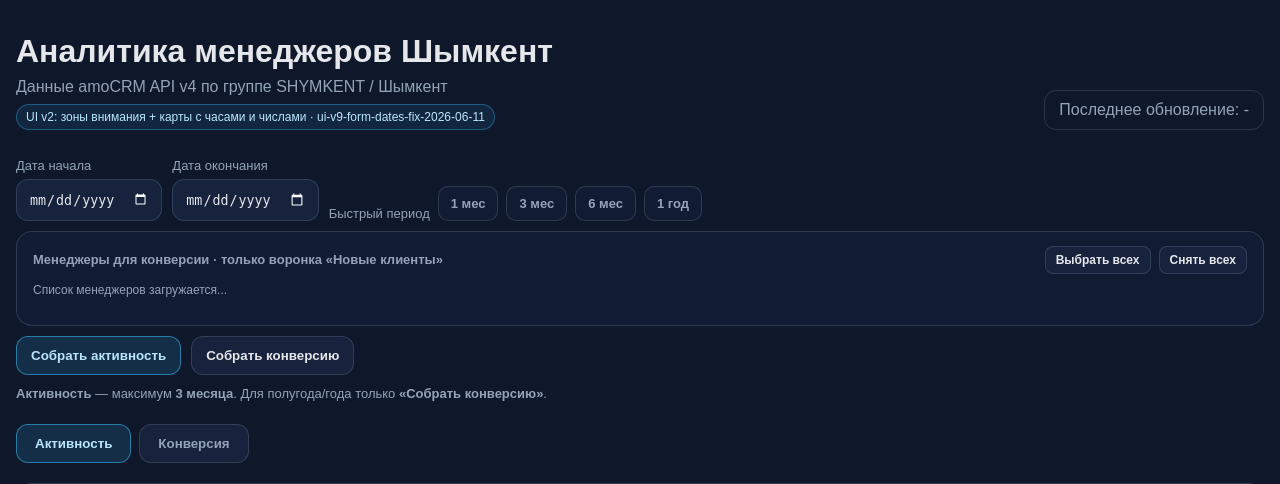
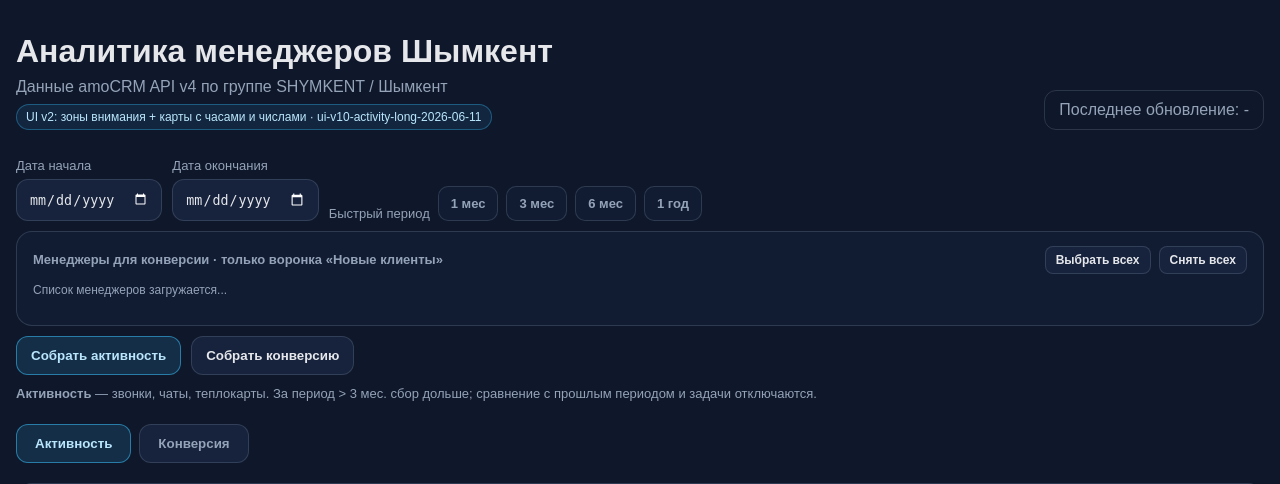
Before and after one commit to nurmansaip/amoan, a Flask app: page / in a window 1280 px wide. Shown: the top 484 px of the page. Run offline with Flask 3, Linux system fonts and the light colour scheme.

Commit message:
Разрешить сбор активности за длинные периоды.
Снят лимит 93 дня, помесячная загрузка и увеличенный таймаут для периодов > 3 мес.

Co-authored-by: Cursor <cursoragent@cursor.com>

```diff
--- a/analytics.py
+++ b/analytics.py
@@ -71,7 +71,7 @@ EVENTS_PAGE_LIMIT = 250
 LEADS_PAGE_LIMIT = 250
 TASKS_MAX_PERIOD_DAYS = 93
 PREVIOUS_PERIOD_MAX_DAYS = 93
-ACTIVITY_MAX_PERIOD_DAYS = 93
+ACTIVITY_SLOW_PERIOD_DAYS = 93
 METRIC_COLUMNS = [
     "Действия в amoCRM",
     "Звонки",
--- a/app.py
+++ b/app.py
@@ -12,7 +12,6 @@ from dotenv import load_dotenv
 from flask import Flask, Response, jsonify, redirect, render_template, request, url_for
 
 from analytics import (
-    ACTIVITY_MAX_PERIOD_DAYS,
     CUSTOM_PERIOD_KEY,
     build_activity_period_data,
     build_conversion_period_data,
@@ -30,7 +29,7 @@ BASE_DIR = Path(__file__).resolve().parent
 CACHE_PATH = Path(getenv("CACHE_PATH", "") or BASE_DIR / "dashboard_cache.json")
 APP_USERNAME = getenv("APP_USERNAME", "").strip()
 APP_PASSWORD = getenv("APP_PASSWORD", "").strip()
-APP_VERSION = getenv("APP_VERSION", "ui-v9-form-dates-fix-2026-06-11")
+APP_VERSION = getenv("APP_VERSION", "ui-v10-activity-long-2026-06-11")
 REFRESH_LOCK = Lock()
 REFRESH_STATE = {
     "running": False,
@@ -41,8 +40,15 @@ REFRESH_STATE = {
     "message": "",
     "error": "",
     "started_at": 0,
+    "period_days": 0,
 }
 REFRESH_TIMEOUT_SECONDS = 40 * 60
+
+
+def refresh_timeout_seconds(mode: str, period_days: int = 0) -> int:
+    if mode == "activity" and period_days > 93:
+        return max(90 * 60, period_days * 60)
+    return REFRESH_TIMEOUT_SECONDS
 
 
 def is_auth_enabled():
@@ -159,6 +165,7 @@ def set_refresh_state(
     percent=0,
     message="",
     error="",
+    period_days=0,
 ):
     with REFRESH_LOCK:
         REFRESH_STATE["running"] = running
@@ -168,10 +175,13 @@ def set_refresh_state(
         REFRESH_STATE["percent"] = percent
         REFRESH_STATE["message"] = message
         REFRESH_STATE["error"] = error
+        if period_days:
+            REFRESH_STATE["period_days"] = period_days
         if running:
             REFRESH_STATE["started_at"] = int(time.time())
         else:
             REFRESH_STATE["started_at"] = 0
+            REFRESH_STATE["period_days"] = 0
 
 
 def get_refresh_state():
@@ -179,18 +189,18 @@ def get_refresh_state():
         state = deepcopy(REFRESH_STATE)
         if state["running"] and not state.get("started_at"):
             REFRESH_STATE["running"] = False
-            REFRESH_STATE["message"] = (
-                "Зависший сбор сброшен. Для периода больше 3 месяцев используйте «Собрать конверсию»."
-            )
+            REFRESH_STATE["message"] = "Зависший сбор сброшен. Выберите период и запустите сбор снова."
             REFRESH_STATE["error"] = REFRESH_STATE["message"]
             state = deepcopy(REFRESH_STATE)
         elif state["running"] and state.get("started_at"):
             elapsed = int(time.time()) - int(state["started_at"])
-            if elapsed > REFRESH_TIMEOUT_SECONDS:
+            timeout = refresh_timeout_seconds(state.get("mode", ""), int(state.get("period_days") or 0))
+            if elapsed > timeout:
+                minutes = timeout // 60
                 REFRESH_STATE["running"] = False
                 REFRESH_STATE["error"] = (
-                    "Сбор остановлен: превышен лимит 40 минут. "
-                    "Для периода больше 3 месяцев используйте «Собрать конверсию»."
+                    f"Сбор остановлен: превышен лимит {minutes} минут. "
+                    "Попробуйте более короткий период или запустите сбор снова."
                 )
                 REFRESH_STATE["message"] = REFRESH_STATE["error"]
                 REFRESH_STATE["started_at"] = 0
@@ -268,10 +278,6 @@ def parse_conversion_manager_ids():
     return manager_ids
 
 
-def format_date_ru(iso_date: str) -> str:
-    return datetime.strptime(iso_date, "%Y-%m-%d").strftime("%d.%m.%Y")
-
-
 def apply_submitted_form_state(
     dashboard,
     date_from: Optional[str] = None,
@@ -321,6 +327,8 @@ def rebuild_in_background(mode, period_key, date_from, date_to, conversion_manag
         "conversion": "конверсии",
     }
 
+    period_days = period_length_days(build_custom_period(date_from, date_to))
+
     try:
         set_refresh_state(
             True,
@@ -329,6 +337,7 @@ def rebuild_in_background(mode, period_key, date_from, date_to, conversion_manag
             period_title=period_title,
             percent=1,
             message=f"Запущен сбор {mode_labels.get(mode, 'данных')}: {period_title}",
+            period_days=period_days,
         )
 
         def on_progress(percent, message):
@@ -339,6 +348,7 @@ def rebuild_in_background(mode, period_key, date_from, date_to, conversion_manag
                 period_title=period_title,
                 percent=percent,
                 message=message,
+                period_days=period_days,
             )
 
         if mode == "activity":
@@ -400,19 +410,6 @@ def start_refresh(mode):
         )
         dashboard["error"] = error
         return render_template("index.html", dashboard=attach_refresh_state(dashboard)), 400
-
-    if mode == "activity":
-        period = build_custom_period(date_from, date_to)
-        days = period_length_days(period)
-        if days > ACTIVITY_MAX_PERIOD_DAYS:
-            dashboard = ensure_group_managers(load_dashboard_cache())
-            apply_submitted_form_state(dashboard, date_from, date_to, conversion_manager_ids)
-            dashboard["error"] = (
-                f"Период {format_date_ru(date_from)} — {format_date_ru(date_to)} ({days} дн.) "
-                f"слишком длинный для активности (лимит {ACTIVITY_MAX_PERIOD_DAYS} дн.). "
-                "Нажмите «Собрать конверсию» — для полугода и года нужна она, не активность."
-            )
-            return render_template("index.html", dashboard=attach_refresh_state(dashboard)), 400
 
     if mode == "conversion":
         if not conversion_manager_ids:
--- a/templates/index.html
+++ b/templates/index.html
@@ -832,7 +832,7 @@
         {% endif %}
       </button>
       <p class="actions-hint">
-        <strong>Активность</strong> — максимум <strong>3 месяца</strong>. Для полугода/года только <strong>«Собрать конверсию»</strong>.
+        <strong>Активность</strong> — звонки, чаты, теплокарты. За период &gt; 3 мес. сбор дольше; сравнение с прошлым периодом и задачи отключаются.
       </p>
       <p id="period-hint" class="actions-hint period-hint" hidden></p>
     </form>
@@ -1340,13 +1340,10 @@
       return `${year}-${month}-${day}`;
     }
 
-    const ACTIVITY_MAX_DAYS = 93;
-    const refreshRunning = {{ dashboard.refresh.running | tojson }};
+    const ACTIVITY_SLOW_DAYS = 93;
     const dateFromInput = document.getElementById("date-from");
     const dateToInput = document.getElementById("date-to");
     const periodHint = document.getElementById("period-hint");
-    const activityButton = document.querySelector('button[formaction*="activity"]');
-    const actionsForm = document.querySelector("form.actions");
 
     function periodLengthDays() {
       if (!dateFromInput?.value || !dateToInput?.value) {
@@ -1362,21 +1359,18 @@
 
     function updatePeriodHints() {
       const days = periodLengthDays();
-      const tooLong = days > ACTIVITY_MAX_DAYS;
 
       if (periodHint) {
-        if (tooLong && days > 0) {
+        if (days > ACTIVITY_SLOW_DAYS) {
+          const estMin = Math.max(30, Math.round(days * 0.4));
           periodHint.hidden = false;
           periodHint.textContent =
-            `Выбрано ${days} дн. — «Собрать активность» недоступна. Для этого периода нажмите «Собрать конверсию».`;
+            `Период ${days} дн. — активность соберётся, но это займёт примерно ${estMin}–${estMin + 30} мин. ` +
+            "Сравнение с прошлым периодом и задачи будут отключены.";
         } else {
           periodHint.hidden = true;
           periodHint.textContent = "";
         }
-      }
-
-      if (activityButton && !refreshRunning) {
-        activityButton.disabled = tooLong;
       }
     }
 
@@ -1398,17 +1392,6 @@
     dateFromInput?.addEventListener("change", updatePeriodHints);
     dateToInput?.addEventListener("change", updatePeriodHints);
     updatePeriodHints();
-
-    actionsForm?.addEventListener("submit", (event) => {
-      const submitter = event.submitter;
-      if (!submitter?.getAttribute("formaction")?.includes("activity")) {
-        return;
-      }
-      if (periodLengthDays() > ACTIVITY_MAX_DAYS) {
-        event.preventDefault();
-        updatePeriodHints();
-      }
-    });
 
     function setConversionManagerChecks(checked) {
       document.querySelectorAll(".conversion-manager-checkbox").forEach((checkbox) => {
```
